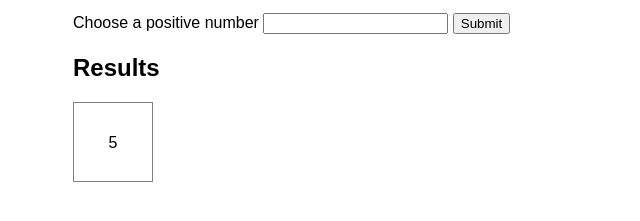
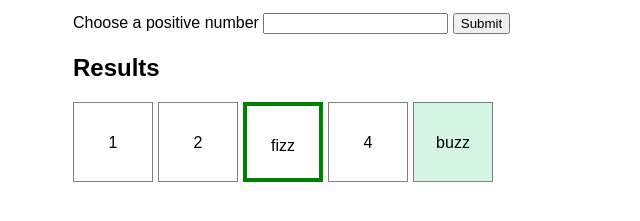
Before and after one commit to thinkful-ei-narwhal/catcarousel-nick-kevin, a plain HTML site: page fizzbuzz.html in a window 1280 px wide. Both pictures are taken after typing "5" into the empty fields and a click on the button "Submit". Shown: the part 175-396 px from the top of the page, without its empty margins (117-757 px from the left). Drawn offline with nearby package versions, Linux system fonts and the light colour scheme.

Commit message:
Fizzbuzz

```diff
--- a/fizzbuzz.js
+++ b/fizzbuzz.js
@@ -2,13 +2,46 @@
 
 $('#number-chooser').submit(event => {
   event.preventDefault();
+  $('.js-results').empty();
   const number = $('#number-choice').val();
-  console.log(number);
   $('#number-choice').val('');
-  $('.js-results').append(
-    `<div class="fizz-buzz-item">
-      <span>${number
-      }</span>
-    </div>`
-  );
+
+  for (let i = 1; i <= number; i++) {
+    let returnValue = fizzbuzzReplace(i);
+    $('.js-results').append(
+      `<div class="fizz-buzz-item">
+        <span>${returnValue}</span>
+      </div>`);
+    fizzbuzzClassAdd(returnValue);
+  }
 });
+
+
+function fizzbuzzReplace(currentNum) {
+  let word = '';
+  if (currentNum % 5 === 0 && currentNum % 3 === 0) {
+    word = 'fizzbuzz';
+    return word;
+  }
+  if (currentNum % 3 === 0) {
+    word = 'fizz';
+    return word;
+  }
+  if (currentNum % 5 === 0) {
+    word = 'buzz';
+    return word;
+  }
+  return currentNum;
+}
+
+function fizzbuzzClassAdd(returnValue) {
+  if (returnValue === 'fizzbuzz') {
+    $('.js-results .fizz-buzz-item').last().addClass('fizzbuzz');
+  }
+  if (returnValue === 'fizz') {
+    $('.js-results .fizz-buzz-item').last().addClass('fizz');
+  }
+  if (returnValue === 'buzz') {
+    $('.js-results .fizz-buzz-item').last().addClass('buzz');
+  }
+}
```
Also changed, not shown: fizzbuzz.html (+5 -1 lines).
